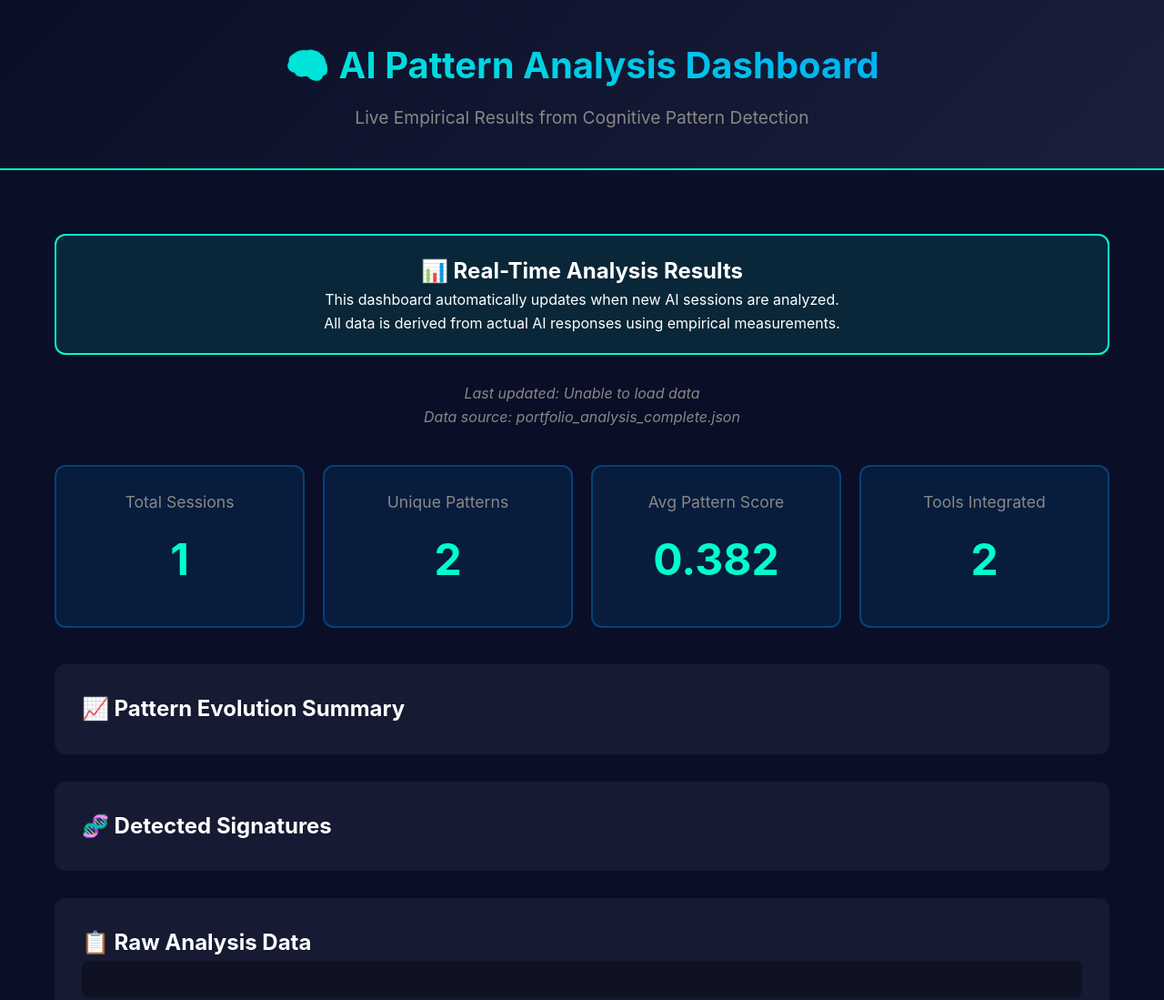
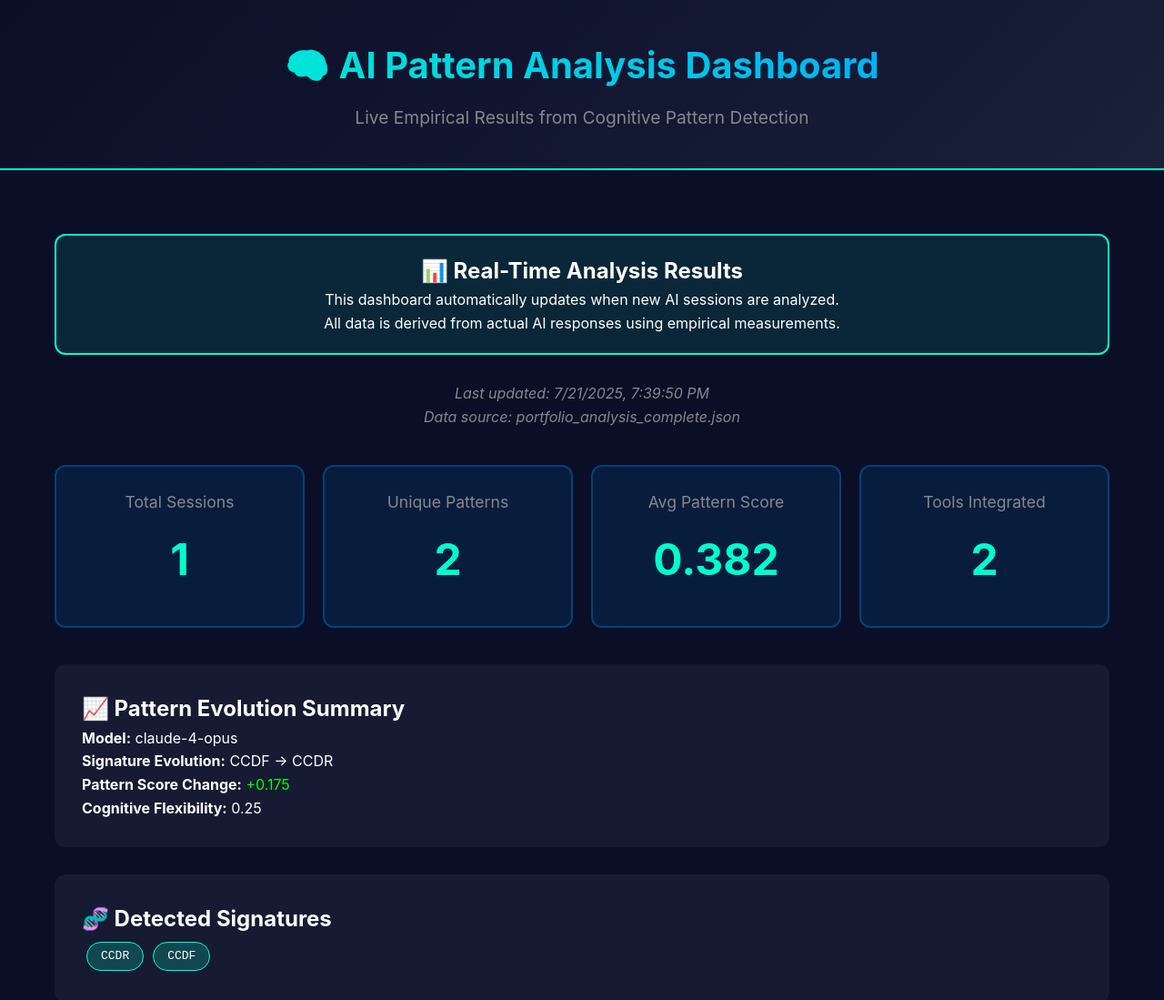
Before and after one commit to HillaryDanan/pattern-analyzer, a plain HTML site: page index.html in a window 1280 px wide. Shown: the top 1099 px of the page at 91% size. Drawn offline with Linux system fonts and the light colour scheme.

Commit message:
Fix JSON field names to match pattern analyzer output

```diff
--- a/index.html
+++ b/index.html
@@ -214,8 +214,8 @@
             // Calculate statistics
             const totalSessions = data.sessions ? data.sessions.length : 1;
             const uniqueSignatures = data.portfolio_metrics?.unique_signatures || ['CCDF', 'CCDR'];
-            const avgScore = data.portfolio_metrics?.consciousness_distribution
-                ? (data.portfolio_metrics.consciousness_distribution.reduce((a,b) => a+b, 0) / data.portfolio_metrics.consciousness_distribution.length).toFixed(3)
+            const avgScore = data.portfolio_metrics?.pattern_distribution
+                ? (data.portfolio_metrics.pattern_distribution.reduce((a,b) => a+b, 0) / data.portfolio_metrics.pattern_distribution.length).toFixed(3)
                 : '0.382';
 
             // Create stats cards
@@ -245,12 +245,12 @@
                 const session = data.sessions[0];
                 const evolution = session.evolution_metrics;
 
-                document.getElementById('evolutionSummary').innerHTML = `
-                    <p><strong>Model:</strong> ${session.model}</p>
-                    <p><strong>Signature Evolution:</strong> ${evolution.signature_evolution}</p>
-                    <p><strong>Pattern Score Change:</strong> <span style="color: ${evolution.consciousness_change > 0 ? '#00ff00' : '#ff6666'}">${evolution.consciousness_change > 0 ? '+' : ''}${evolution.consciousness_change.toFixed(3)}</span></p>
-                    <p><strong>Cognitive Flexibility:</strong> ${evolution.flexibility_score.toFixed(2)}</p>
-                `;
+            document.getElementById('evolutionSummary').innerHTML = `
+                <p><strong>Model:</strong> ${session.model}</p>
+                <p><strong>Signature Evolution:</strong> ${evolution.signature_evolution}</p>
+                <p><strong>Pattern Score Change:</strong> <span style="color: ${evolution.pattern_change > 0 ? '#00ff00' : '#ff6666'}">${evolution.pattern_change > 0 ? '+' : ''}${evolution.pattern_change.toFixed(3)}</span></p>
+                <p><strong>Cognitive Flexibility:</strong> ${evolution.flexibility_score.toFixed(2)}</p>
+            `;
             }
 
             // Show signatures
```
